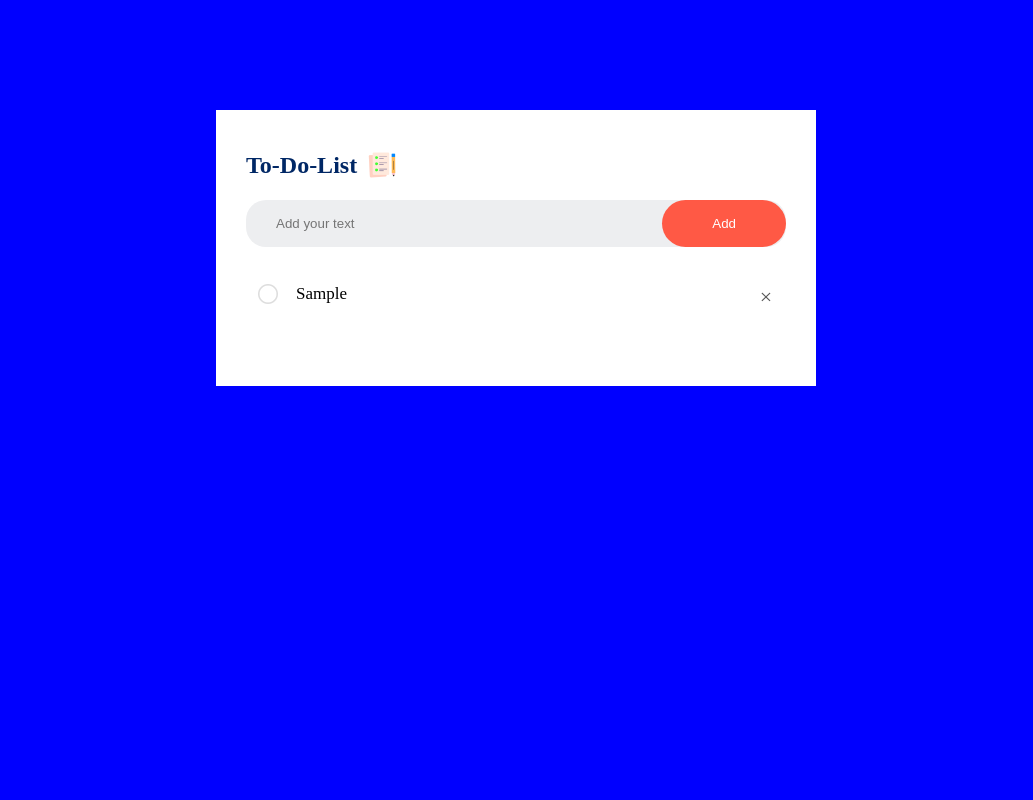
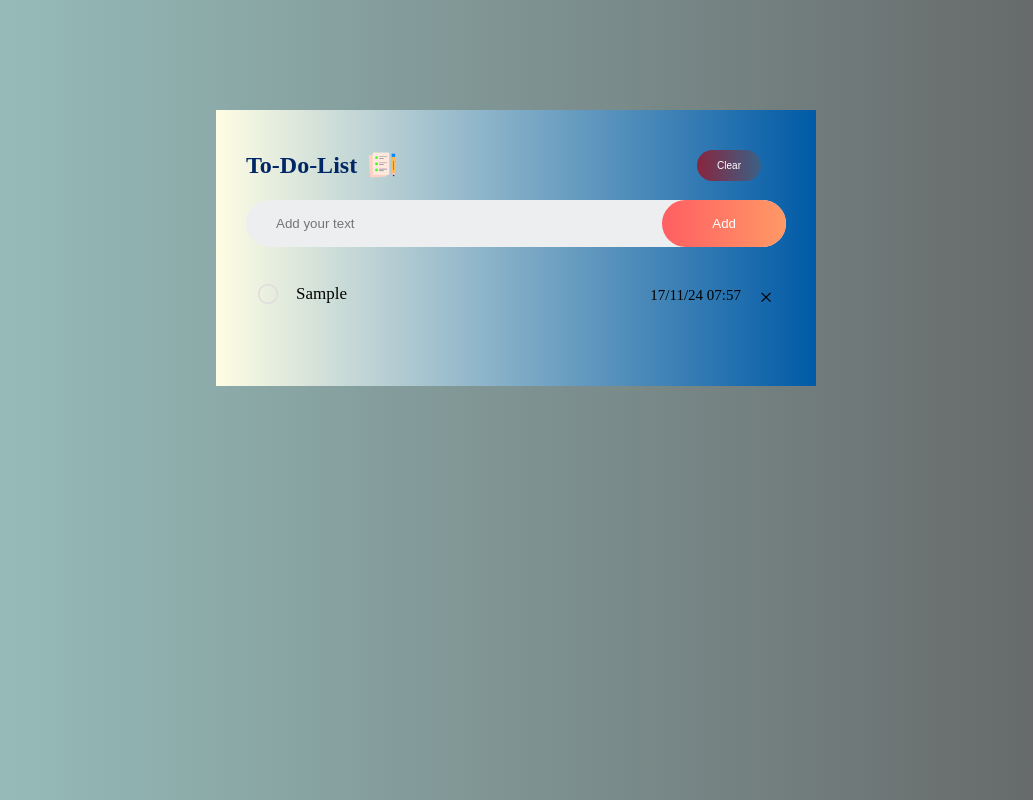
Before and after one commit to lezter11/To-Do-List, a plain HTML site: page todo.html in a window 1280 px wide. Both pictures are taken after typing "Sample" into the empty fields and a click on the button "Add". Shown: the whole page, without its empty margins (124-1157 px from the left). Drawn offline with Linux system fonts and the light colour scheme.

Commit message:
Added Clear and Date

```diff
--- a/todo.css
+++ b/todo.css
@@ -7,14 +7,36 @@
 .container {
   width: 100%;
   min-height: 100vh;
-  background-color: blue;
+  background: #616161; /* fallback for old browsers */
+  background: -webkit-linear-gradient(
+    to right,
+    #9bc5c3,
+    #616161
+  ); /* Chrome 10-25, Safari 5.1-6 */
+  background: linear-gradient(
+    to right,
+    #9bc5c3,
+    #616161
+  ); /* W3C, IE 10+/ Edge, Firefox 16+, Chrome 26+, Opera 12+, Safari 7+ */
+
   padding: 10px;
 }
 
 .todolist {
   width: 100%;
   max-width: 600px;
-  background-color: #fff;
+  background: #005aa7; /* fallback for old browsers */
+  background: -webkit-linear-gradient(
+    to right,
+    #fffde4,
+    #005aa7
+  ); /* Chrome 10-25, Safari 5.1-6 */
+  background: linear-gradient(
+    to right,
+    #fffde4,
+    #005aa7
+  ); /* W3C, IE 10+/ Edge, Firefox 16+, Chrome 26+, Opera 12+, Safari 7+ */
+
   margin: 100px auto 20px;
   padding: 40px 30px 70px;
 }
@@ -24,6 +46,7 @@
   display: flex;
   align-items: center;
   margin-bottom: 20px;
+  position: relative;
 }
 
 .todolist img {
@@ -31,12 +54,36 @@
   margin-left: 10px;
 }
 
+.todolist #clear {
+  position: absolute;
+  right: 25px;
+  background: #3a6186; /* fallback for old browsers */
+  background: -webkit-linear-gradient(
+    to right,
+    #89253e,
+    #3a6186
+  ); /* Chrome 10-25, Safari 5.1-6 */
+  background: linear-gradient(
+    to right,
+    #89253e,
+    #3a6186
+  ); /* W3C, IE 10+/ Edge, Firefox 16+, Chrome 26+, Opera 12+, Safari 7+ */
+
+  font-size: 10px;
+  color: rgb(255, 255, 255);
+  border: none;
+  outline: none;
+  padding: 10px 20px;
+  cursor: pointer;
+  border-radius: 30px;
+}
+
 .row {
   display: flex;
   align-items: center;
   justify-content: space-between;
   background: #edeef0;
-  border-radius: 20px;
+  border-radius: 30px;
   padding-left: 20px;
   margin-bottom: 25px;
 }
@@ -53,7 +100,19 @@ button {
   border: none;
   outline: none;
   padding: 16px 50px;
-  background: #ff5945;
+  background: #e1eec3; /* fallback for old browsers */
+  background: #ff9966; /* fallback for old browsers */
+  background: -webkit-linear-gradient(
+    to right,
+    #ff5e62,
+    #ff9966
+  ); /* Chrome 10-25, Safari 5.1-6 */
+  background: linear-gradient(
+    to right,
+    #ff5e62,
+    #ff9966
+  ); /* W3C, IE 10+/ Edge, Firefox 16+, Chrome 26+, Opera 12+, Safari 7+ */
+
   color: #fff;
   cursor: pointer;
   border-radius: 40px;
@@ -90,19 +149,28 @@ ul li.checked::before {
   background-image: url(checked.png);
 }
 
-ul li span {
+ul li span.remove {
   position: absolute;
   right: 0;
   top: 5px;
   width: 40px;
   height: 40px;
-  font-size: 22px;
+  font-size: 24px;
   line-height: 40px;
   text-align: center;
-  color: #555;
+  color: #000000;
   border-radius: 50%;
 }
 
-ul li span:hover {
+ul li span.remove:hover {
   background: #edeef0;
 }
+
+ul li span.date {
+  position: absolute;
+  right: 45px;
+  top: 15px;
+  height: 40px;
+  font-size: 15px;
+  color: #000000;
+}
--- a/todo.html
+++ b/todo.html
@@ -9,7 +9,7 @@
   <body>
     <div class="container">
       <div class="todolist">
-        <h2>To-Do-List <img src="icon.png" alt="icon" /></h2>
+        <h2>To-Do-List <img src="icon.png" alt="icon" /> <button id="clear" onclick="clearTask()">Clear</button></h2>
 
         <div class="row">
             <input type="text" id="input-text" placeholder="Add your text"  >
--- a/todo.js
+++ b/todo.js
@@ -1,44 +1,81 @@
-const inputBox= document.getElementById("input-text");
-const listContainer= document.getElementById("list-container");
+const inputBox = document.getElementById("input-text");
+const listContainer = document.getElementById("list-container");
+const clearAll = document.getElementById("clear");
 
+function getDate() {
+  const time = new Date();
+  const date = String(time.getDate()).padStart(2, "0");
+  const month = String(time.getMonth() + 1).padStart(2, "0");
+  const year = String(time.getFullYear()).slice(-2);
+  const hour = String(time.getHours()).padStart(2, "0");
+  const min = String(time.getMinutes()).padStart(2, "0");
 
-function addTask(){
-    if(inputBox.value === ''){
-        console.log(inputBox.value)
+  //console.log(`${date}/${month}/${year}-${hour}:${min}`);
+  return `${date}/${month}/${year}  ${hour}:${min}`;
+}
+
+function addTask() {
+  if (inputBox.value === "") {
+    console.log(inputBox.value);
     alert("Enter something");
+  } else {
+    console.log(inputBox.value);
+    const currentDate = getDate();
+    console.log(currentDate);
+    let li = document.createElement("li");
+    li.innerHTML = inputBox.value;
+    listContainer.appendChild(li);
+
+    let spanDate = document.createElement("span");
+    spanDate.classList.add("date");
+    spanDate.textContent = currentDate;
+    li.appendChild(spanDate);
+
+    let spanClose = document.createElement("span");
+    spanClose.classList.add("remove");
+    spanClose.innerHTML = "\u00d7";
+    li.appendChild(spanClose);
   }
-    else{
-        console.log(inputBox.value)
-        let li = document.createElement("li");
-        li.innerHTML=inputBox.value;
-        listContainer.appendChild(li);
-        let span = document.createElement("span");
-        span.innerHTML = "\u00d7"
-        li.appendChild(span);
-    }
-    inputBox.value='';
+  inputBox.value = "";
   saveData();
 }
 
-listContainer.addEventListener("click",function(e){
-    if(e.target.tagName === "LI"){
+listContainer.addEventListener(
+  "click",
+  function (e) {
+    if (e.target.tagName === "LI") {
       //console.log(e.target.tagName)
-        //console.log(e.target.classList)
-        e.target.classList.toggle("checked")
-        saveData()
-    }else if(e.target.tagName === "SPAN"){
+      console.log(e.target);
+      e.target.classList.toggle("checked");
+      saveData();
+    } else if (e.target.tagName === "SPAN") {
       //console.log(e.target.tagName)
-        e.target.parentElement.remove()
-        saveData()
+      e.target.parentElement.remove();
+      saveData();
     }
-},false)
+  },
+  false
+);
 
-function saveData(){
-    localStorage.setItem("data",listContainer.innerHTML);
+function saveData() {
+  localStorage.setItem("data", listContainer.innerHTML);
 }
 
-function showList(){
-    listContainer.innerHTML= localStorage.getItem("data");
+function showList() {
+  listContainer.innerHTML = localStorage.getItem("data");
 }
 
 showList();
+
+clearAll.addEventListener(
+  "click",
+  function (e) {
+    clearTask();
+    listContainer.remove();
+  },
+  false
+);
+
+function clearTask() {
+  localStorage.clear();
+}
```
Lines whose indentation alone changed are shown as unchanged.
